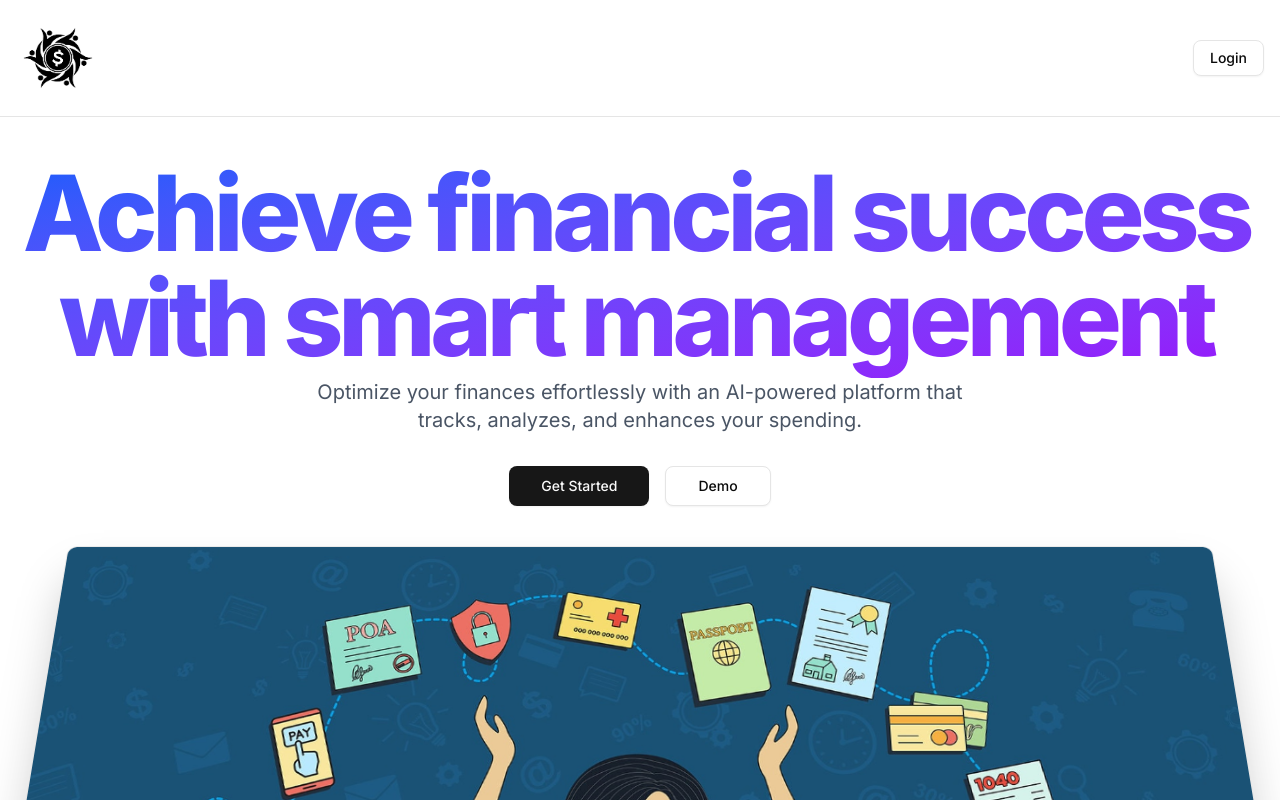
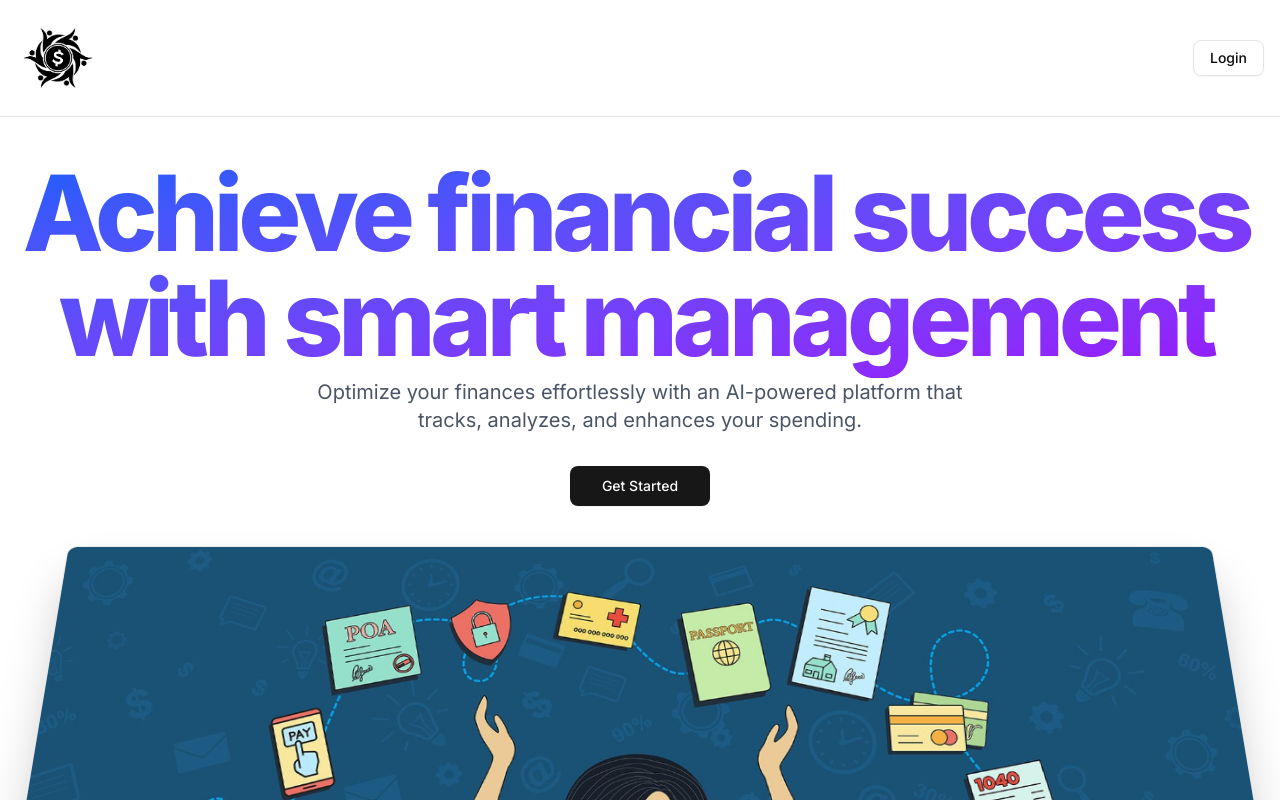
Before and after one commit to pallavihegde01/Finance-management, a Next.js app: page / in a window 1280 px wide. Shown: the top 800 px of the page. Built offline with nearby package versions, Linux system fonts and the light colour scheme; no server answers.

Commit message:
demo removed

```diff
--- a/components/hero.jsx
+++ b/components/hero.jsx
@@ -37,11 +37,11 @@ const HeroSection = () => {
                         Get Started
                     </Button>
                 </Link>
-                <Link href="/Demo">
+                {/* <Link href="/Demo">
                     <Button size="lg" variant='outline' className="px-8">
                         Demo
                     </Button>
-                </Link>
+                </Link> */}
             </div>
             <div className="hero-image-wrapper mt-5 md:mt-0">
                 <div ref={imageRef} className="hero-image">
```
